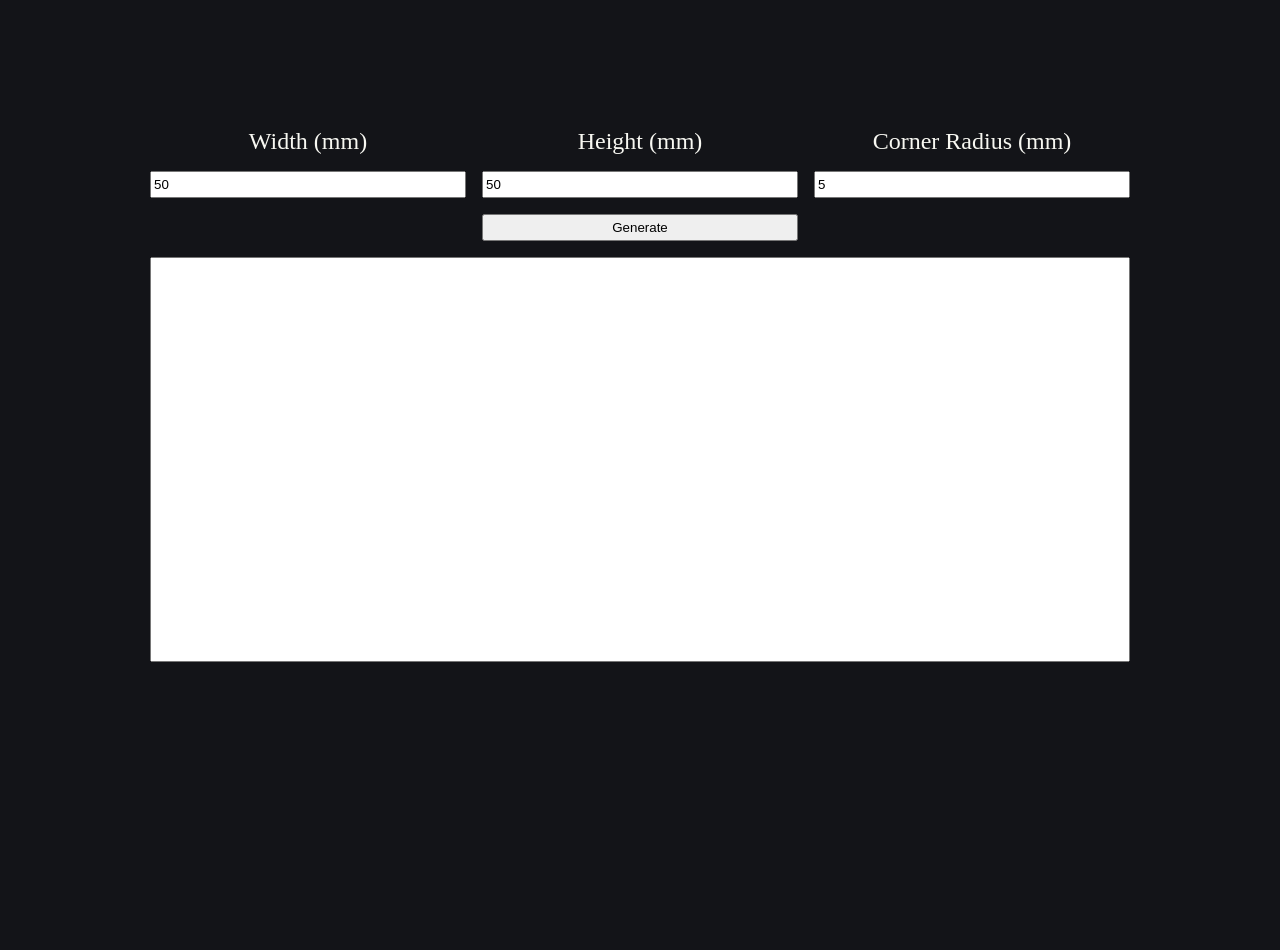
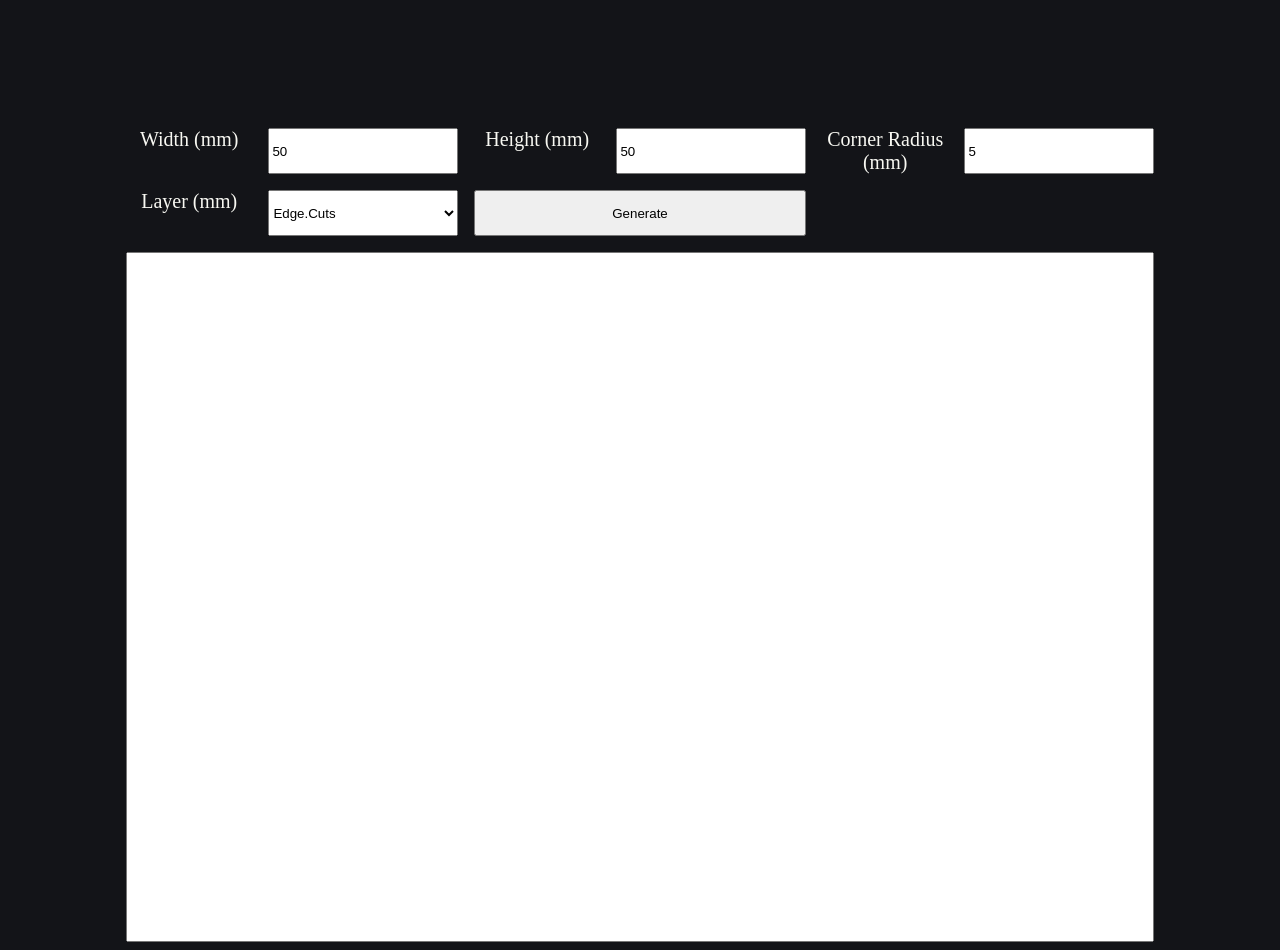
Before and after one commit to ChSotiriou/kicad-board-outline-generator, a plain HTML site: page index.html in a window 1280 px wide. Before the commit the page ends 800 px from the top, so only its background shows below. Drawn offline with Linux system fonts and the light colour scheme.

Commit message:
added layer dropdown

```diff
--- a/css/main.css
+++ b/css/main.css
@@ -6,15 +6,14 @@ body {
 
 label {
     color: #f8f8f2;
-    font-size: 1.5em;
-
+    font-size: 1.25em;
 }
 
 .container {
   justify-content: center;
   display: grid;
-  grid-template-columns: 25% 25% 25%;
-  grid-template-rows: 1fr 1fr 1fr 15fr;
+  grid-template-columns: 10% 15% 10% 15% 10% 15%;
+  grid-template-rows: 1fr 1fr 15fr;
   gap: 1em 1em;
   grid-auto-flow: row;
   grid-template-areas:
@@ -23,7 +22,7 @@ label {
 }
 
 #output {
-  grid-column: span 3;
+  grid-column: 1/-1;
 }
 
 textarea {
@@ -34,5 +33,5 @@ textarea {
 }
 
 .submit_btn {
-  grid-column: 2;
+  grid-column: span 2;
 }
--- a/index.html
+++ b/index.html
@@ -1,5 +1,6 @@
 <!DOCTYPE html>
 <html>
+
 <head>
     <meta charset="UTF-8" />
     <meta name="viewport" content="width=device-width" />
@@ -7,18 +8,51 @@
     <script src="js/main.js" defer></script>
     <link rel="stylesheet" href="/css/main.css" type="text/css" media="screen">
 </head>
+
 <body>
 
     <div class="container">
-            <label>Width (mm)</label>
-            <label>Height (mm)</label>
-            <label>Corner Radius (mm)</label>
-            <input type="number" name="rect_width" id="rect_width" value="50">
-            <input type="number" name="rect_height" id="rect_height" value="50">
-            <input type="number" name="fillet" id="fillet" value="5">
-            <input type="submit" id='submit_btn' class="submit_btn" value="Generate"/>
+        <label class="lbl">Width (mm)</label><input type="number" name="rect_width" id="rect_width" value="50">
+        <label class="lbl">Height (mm)</label><input type="number" name="rect_height" id="rect_height" value="50">
+        <label class="lbl">Corner Radius (mm)</label><input type="number" name="fillet" id="fillet" value="5">
+        <label class="lbl">Layer (mm)</label>
+        <select name="layer" id="layer_select">
+            <option>F.Cu</option>
+            <option>In1.Cu</option>
+            <option>In2.Cu</option>
+            <option>B.Cu</option>
+            <option>B.Adhes</option>
+            <option>F.Adhes</option>
+            <option>B.Paste</option>
+            <option>F.Paste</option>
+            <option>B.SilkS</option>
+            <option>F.SilkS</option>
+            <option>B.Mask</option>
+            <option>F.Mask</option>
+            <option>Dwgs.User</option>
+            <option>Cmts.User</option>
+            <option>Eco1.User</option>
+            <option>Eco2.User</option>
+            <option selected="selected">Edge.Cuts</option>
+            <option>Margin</option>
+            <option>B.CrtYd</option>
+            <option>F.CrtYd</option>
+            <option>B.Fab</option>
+            <option>F.Fab</option>
+            <option>User.1</option>
+            <option>User.2</option>
+            <option>User.3</option>
+            <option>User.4</option>
+            <option>User.5</option>
+            <option>User.6</option>
+            <option>User.7</option>
+            <option>User.8</option>
+            <option>User.9</option>
+        </select>
+        <input type="submit" id='submit_btn' class="submit_btn" value="Generate" />
         <textarea name="output" id="output" readonly></textarea>
     </div>
 
 </body>
+
 </html>
--- a/js/main.js
+++ b/js/main.js
@@ -13,6 +13,7 @@ function getArc(startx, starty, midx, midy, endx, endy, layer = "Edge.Cuts") {
 const WIDTH_ID = 'rect_width'
 const HEIGHT_ID = 'rect_height'
 const FILLET_ID = 'fillet'
+const LAYER_SELECT_ID = 'layer_select'
 const SUBMIT_ID = 'submit_btn'
 
 btn = document.getElementById(SUBMIT_ID)
@@ -20,6 +21,7 @@ btn.addEventListener("click", () => {
     width = document.getElementById(WIDTH_ID).value
     height = document.getElementById(HEIGHT_ID).value
     fillet = document.getElementById(FILLET_ID).value
+    layer = document.getElementById(LAYER_SELECT_ID).value
     arc_delta = Math.sin(Math.PI / 4) * fillet
 
     ID = 0
@@ -27,15 +29,15 @@ btn.addEventListener("click", () => {
     output_text = "(kicad_pcb (version 20211014) (generator pcbnew)"
     output_text += '(net 0 "")'
 
-    output_text += getLine(fillet, 0, width - fillet, 0)
-    output_text += getLine(0, fillet, 0, height - fillet)
-    output_text += getLine(fillet, height, width - fillet, height)
-    output_text += getLine(width, fillet, width, height - fillet)
+    output_text += getLine(fillet, 0, width - fillet, 0, layer)
+    output_text += getLine(0, fillet, 0, height - fillet, layer)
+    output_text += getLine(fillet, height, width - fillet, height, layer)
+    output_text += getLine(width, fillet, width, height - fillet, layer)
 
-    output_text += getArc(0, fillet, fillet - arc_delta, fillet - arc_delta, fillet, 0)
-    output_text += getArc(0, height - fillet, fillet - arc_delta, height - fillet - arc_delta, fillet, height)
-    output_text += getArc(width - fillet, 0, width - fillet + arc_delta, fillet - arc_delta, width, fillet)
-    output_text += getArc(width - fillet, height, width - fillet + arc_delta, height - fillet - arc_delta, width, height - fillet)
+    output_text += getArc(0, fillet, fillet - arc_delta, fillet - arc_delta, fillet, 0, layer)
+    output_text += getArc(0, height - fillet, fillet - arc_delta, height - fillet - arc_delta, fillet, height, layer)
+    output_text += getArc(width - fillet, 0, width - fillet + arc_delta, fillet - arc_delta, width, fillet, layer)
+    output_text += getArc(width - fillet, height, width - fillet + arc_delta, height - fillet - arc_delta, width, height - fillet, layer)
 
     output_text += ')'
 
```
Lines whose indentation alone changed are shown as unchanged.
